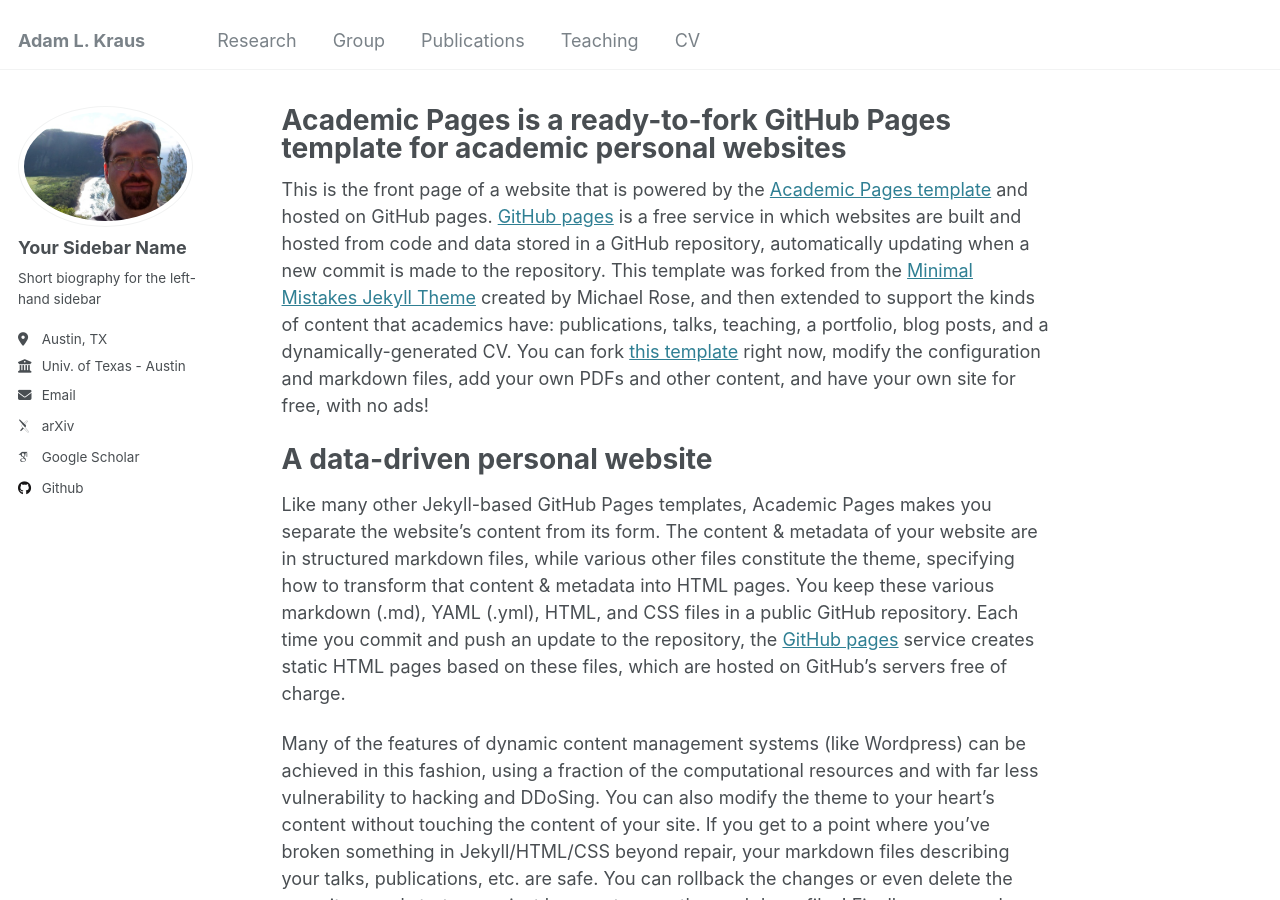
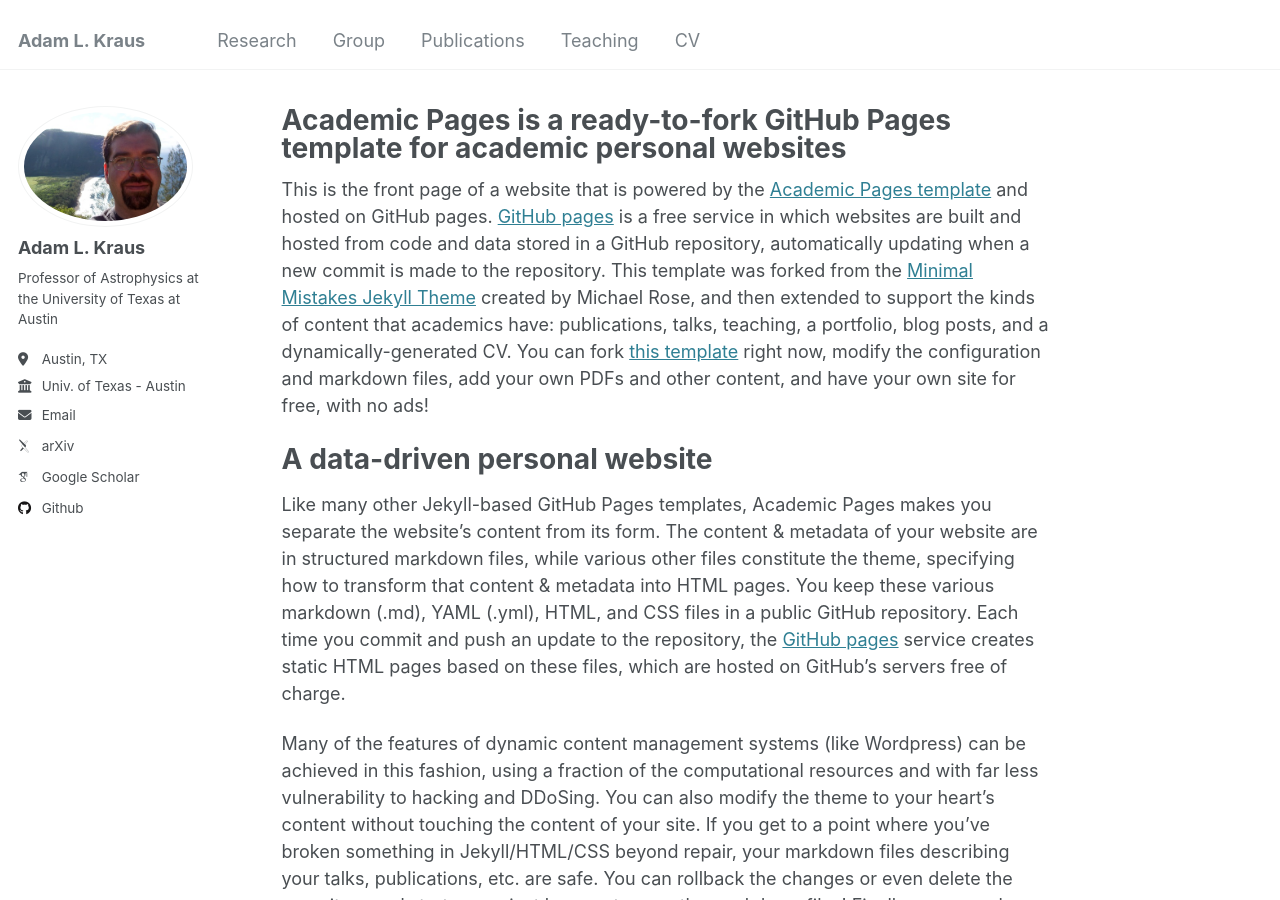
Before and after one commit to adamkraus/adamkraus.github.io, a Jekyll site: the page built from _pages/about.md, in a window 1280 px wide and 900 px high. Built offline with Jekyll 4.4.1, drawn with Linux system fonts in a browser that asks for light colours; some web fonts are replaced.

Commit message:
Update _config.yml

```diff
--- a/_config.yml
+++ b/_config.yml
@@ -22,9 +22,9 @@ repository               : "adamkraus/adamkraus.github.io"
 author:
   # Biographic information
   avatar           : "100_2237.jpg"
-  name             : "Your Sidebar Name"
+  name             : "Adam L. Kraus"
   pronouns         : # example: "she/her"
-  bio              : "Short biography for the left-hand sidebar"
+  bio              : "Professor of Astrophysics at the University of Texas at Austin"
   location         : "Austin, TX"
   employer         : "Univ. of Texas - Austin"
   uri              : # URL
```
